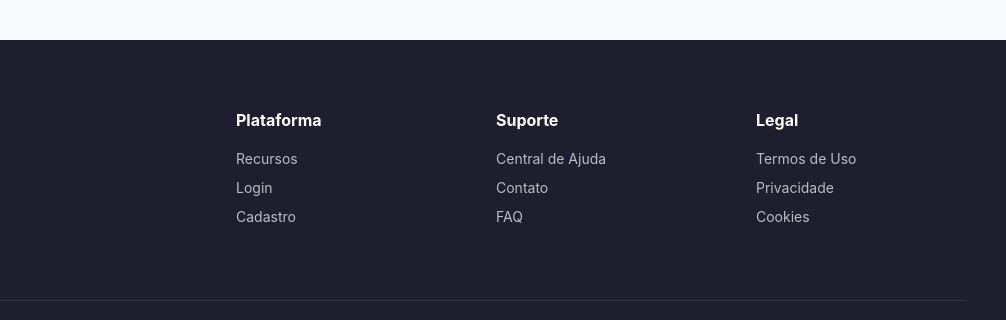
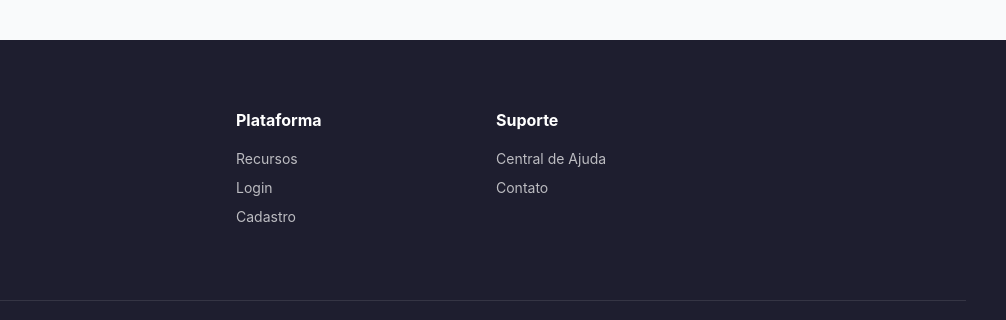
Before and after one commit to SavioIesous/TCEM-duvidas, a plain HTML site: page frontend/index.html in a window 1280 px wide. Shown: the part 2004-2324 px from the top of the page, 274-1280 px from the left. Drawn offline with Linux system fonts and the light colour scheme.

Commit message:
update footer

```diff
--- a/backend/server.js
+++ b/backend/server.js
@@ -40,3 +40,5 @@ const PORT = process.env.PORT || 3000;
 app.listen(PORT, () => {
   console.log(`🚀 Servidor rodando em http://localhost:${PORT}`);
 });
+
+// .
--- a/frontend/index.html
+++ b/frontend/index.html
@@ -227,13 +227,6 @@
           <h4>Suporte</h4>
           <a href="#">Central de Ajuda</a>
           <a href="#">Contato</a>
-          <a href="#">FAQ</a>
-        </div>
-        <div class="footer-links">
-          <h4>Legal</h4>
-          <a href="#">Termos de Uso</a>
-          <a href="#">Privacidade</a>
-          <a href="#">Cookies</a>
         </div>
       </div>
       <div class="footer-bottom">
```
Also changed, not shown: frontend/home.html (+0 -7 lines).
